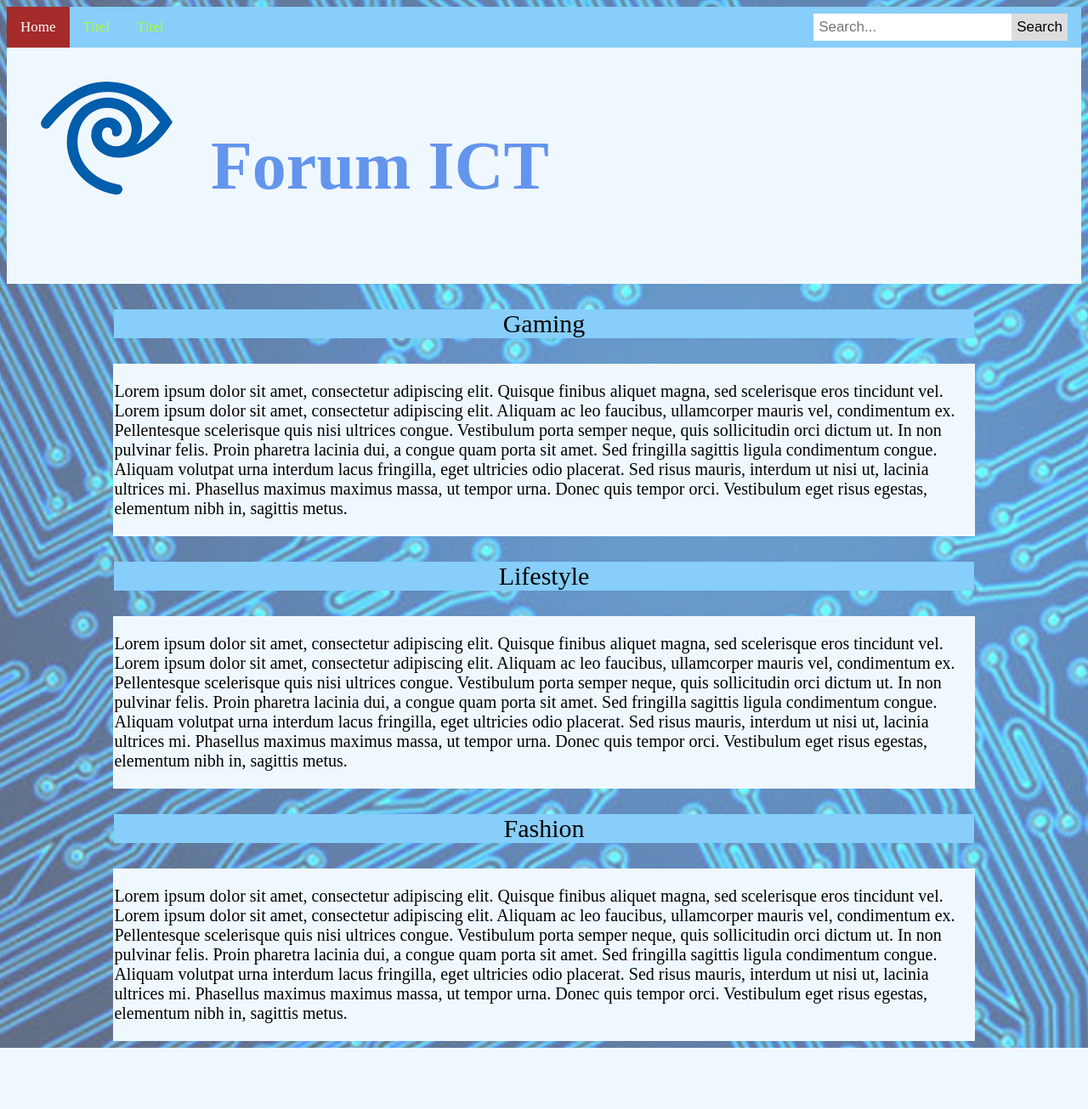
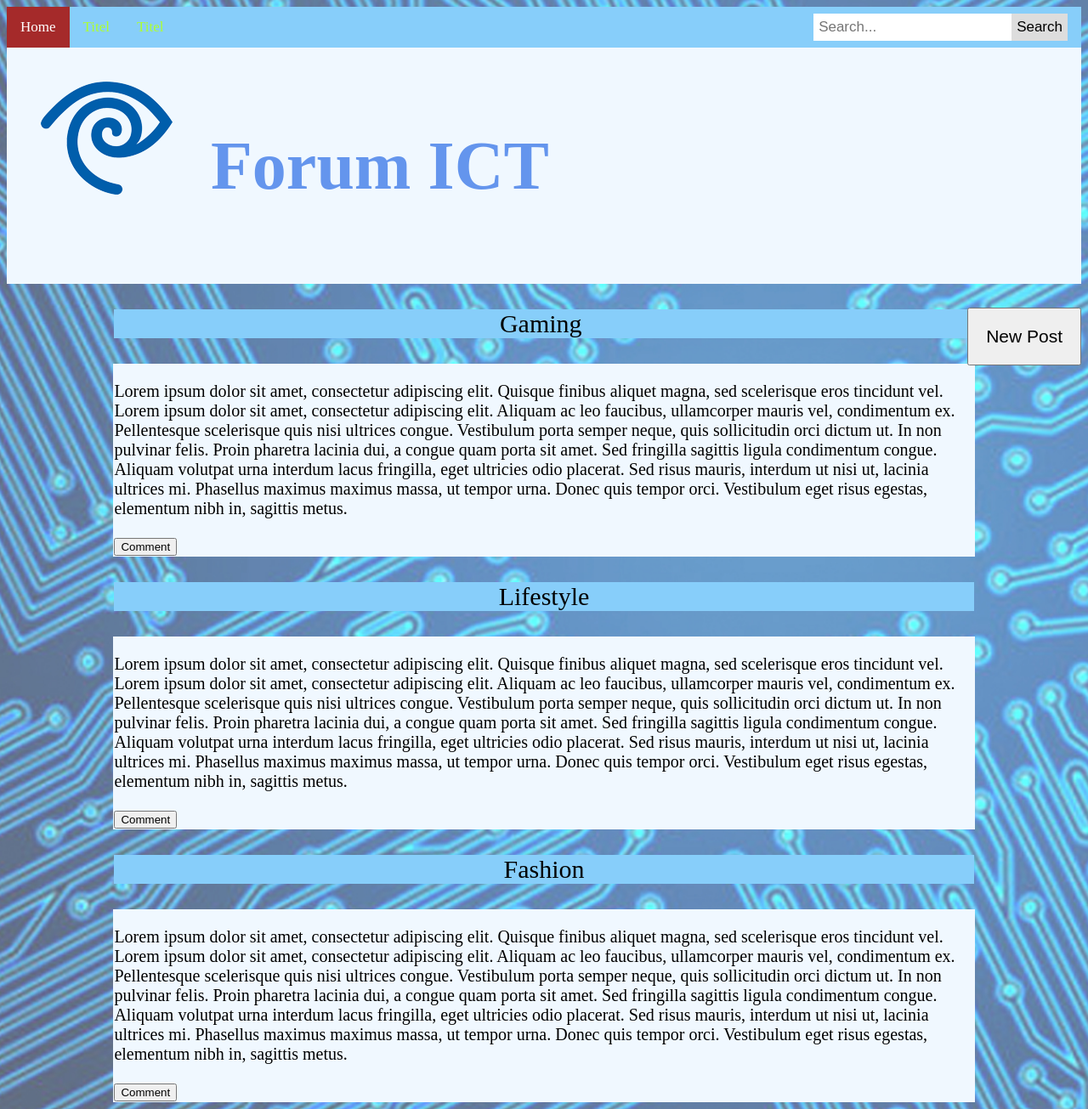
Before and after one commit to Cookooloo/DG-Level-1, a PHP site: page /index.html in a window 1280 px wide. Shown: the whole page at 85% size. Before the commit the page ends 1233 px from the top, so only its background shows below. Run offline with PHP 8.4, Linux system fonts and the light colour scheme.

Commit message:
Layout - Done New Post Button Comment Button

```diff
--- a/css/style.css
+++ b/css/style.css
@@ -98,3 +98,13 @@ body {
     font-size: 20px;
     padding: 1px;
 }
+
+.new {
+    float: right;
+    padding-top: 28px;
+}
+
+.new button {
+    padding: 20px;
+    font-size: 21px;
+}
--- a/index.html
+++ b/index.html
@@ -24,23 +24,30 @@
         <h1>Forum ICT</h1>
     </div>
 
+    <div class="new">
+        <button type="submit">New Post</button>
+    </div>
+
     <div class="gaming">
         <p>Gaming</p>
     </div>
     <div class="lorem">
         <p>Lorem ipsum dolor sit amet, consectetur adipiscing elit. Quisque finibus aliquet magna, sed scelerisque eros tincidunt vel. Lorem ipsum dolor sit amet, consectetur adipiscing elit. Aliquam ac leo faucibus, ullamcorper mauris vel, condimentum ex. Pellentesque scelerisque quis nisi ultrices congue. Vestibulum porta semper neque, quis sollicitudin orci dictum ut. In non pulvinar felis. Proin pharetra lacinia dui, a congue quam porta sit amet. Sed fringilla sagittis ligula condimentum congue. Aliquam volutpat urna interdum lacus fringilla, eget ultricies odio placerat. Sed risus mauris, interdum ut nisi ut, lacinia ultrices mi. Phasellus maximus maximus massa, ut tempor urna. Donec quis tempor orci. Vestibulum eget risus egestas, elementum nibh in, sagittis metus. </p>
+        <button type="button">Comment</button>
     </div>
     <div class="lifestyle">
         <p>Lifestyle</p>
     </div>
     <div class="lorem">
         <p>Lorem ipsum dolor sit amet, consectetur adipiscing elit. Quisque finibus aliquet magna, sed scelerisque eros tincidunt vel. Lorem ipsum dolor sit amet, consectetur adipiscing elit. Aliquam ac leo faucibus, ullamcorper mauris vel, condimentum ex. Pellentesque scelerisque quis nisi ultrices congue. Vestibulum porta semper neque, quis sollicitudin orci dictum ut. In non pulvinar felis. Proin pharetra lacinia dui, a congue quam porta sit amet. Sed fringilla sagittis ligula condimentum congue. Aliquam volutpat urna interdum lacus fringilla, eget ultricies odio placerat. Sed risus mauris, interdum ut nisi ut, lacinia ultrices mi. Phasellus maximus maximus massa, ut tempor urna. Donec quis tempor orci. Vestibulum eget risus egestas, elementum nibh in, sagittis metus. </p>
+        <button type="button">Comment</button>
     </div>
     <div class="fashion">
         <p>Fashion</p>
     </div>
     <div class="lorem">
         <p>Lorem ipsum dolor sit amet, consectetur adipiscing elit. Quisque finibus aliquet magna, sed scelerisque eros tincidunt vel. Lorem ipsum dolor sit amet, consectetur adipiscing elit. Aliquam ac leo faucibus, ullamcorper mauris vel, condimentum ex. Pellentesque scelerisque quis nisi ultrices congue. Vestibulum porta semper neque, quis sollicitudin orci dictum ut. In non pulvinar felis. Proin pharetra lacinia dui, a congue quam porta sit amet. Sed fringilla sagittis ligula condimentum congue. Aliquam volutpat urna interdum lacus fringilla, eget ultricies odio placerat. Sed risus mauris, interdum ut nisi ut, lacinia ultrices mi. Phasellus maximus maximus massa, ut tempor urna. Donec quis tempor orci. Vestibulum eget risus egestas, elementum nibh in, sagittis metus. </p>
+        <button type="button">Comment</button>
     </div>
 </body>
 </html>
```
